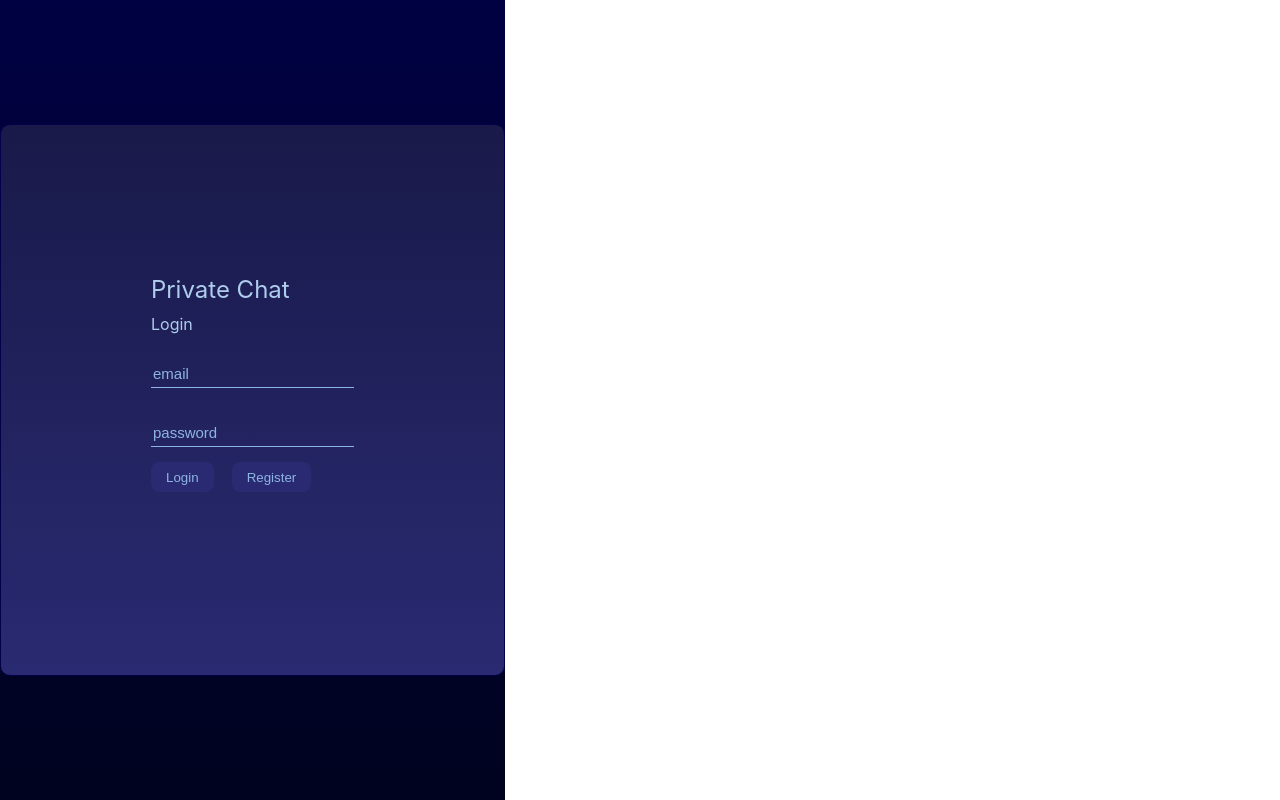
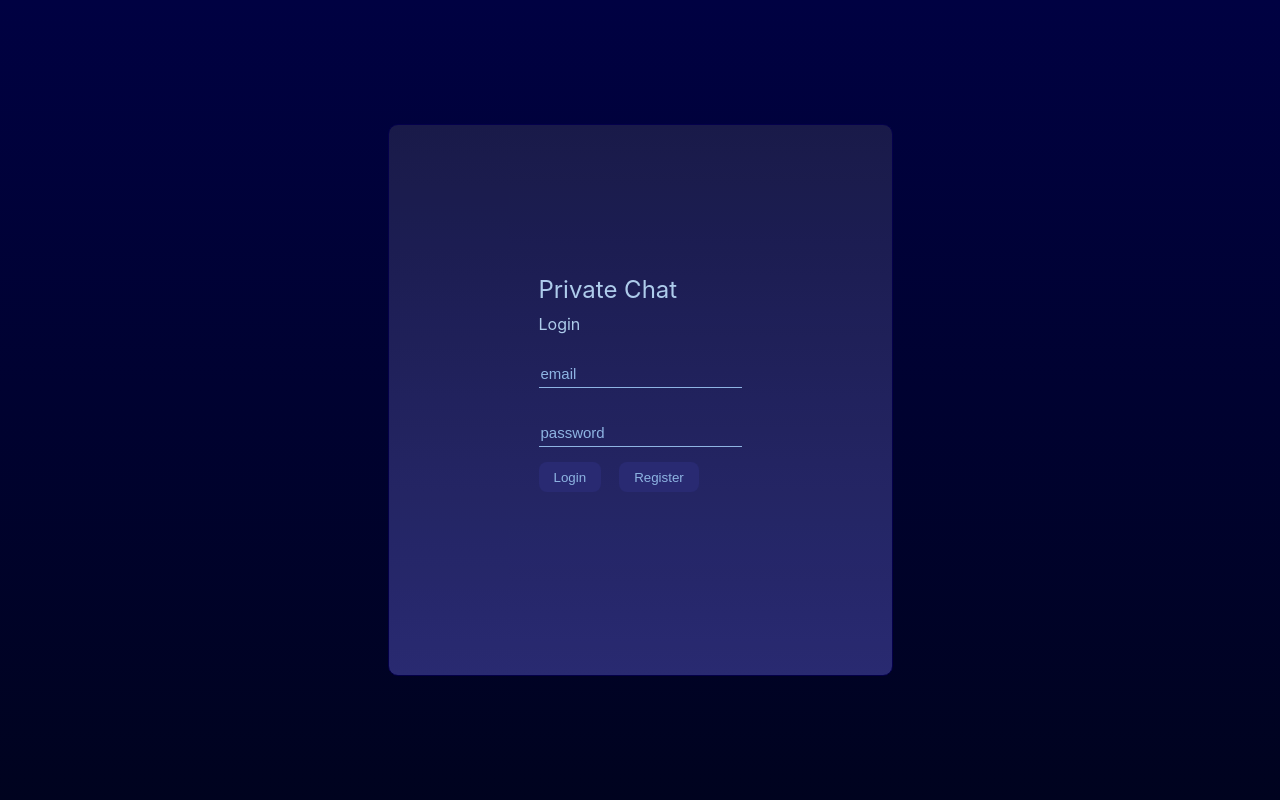
Before and after one commit to rmit-s3712674-Sijie-Shi/chat-page, a React (Create React App) app: page / in a window 1280 px wide. Built offline with nearby package versions, Linux system fonts and the light colour scheme.

Commit message:
add responsive style

```diff
--- a/src/index.css
+++ b/src/index.css
@@ -5,7 +5,8 @@ body {
     sans-serif;
   -webkit-font-smoothing: antialiased;
   -moz-osx-font-smoothing: grayscale;
-  width: max-content;
+  width: 100vw;
+  min-width: max-content;
 }
 
 code {
```
